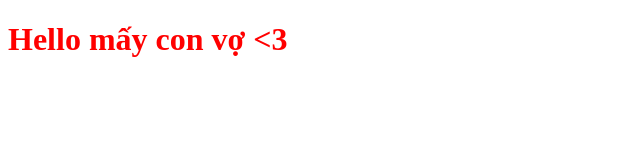
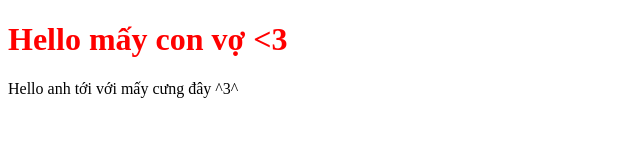
Before and after one commit to viethoangfpthcm/BT01_Git, a plain HTML site: page index.html in a window 1280 px wide. Shown: the whole page, without its empty margins (0-640 px from the left). Drawn offline with Linux system fonts and the light colour scheme.

Commit message:
Update index.html

```diff
--- a/index.html
+++ b/index.html
@@ -7,5 +7,6 @@
 </head>
 <body>
     <h1 style="color: red;">Hello mấy con vợ <3</h1>
+    Hello anh tới với mấy cưng đây ^3^
 </body>
 </html>
```
